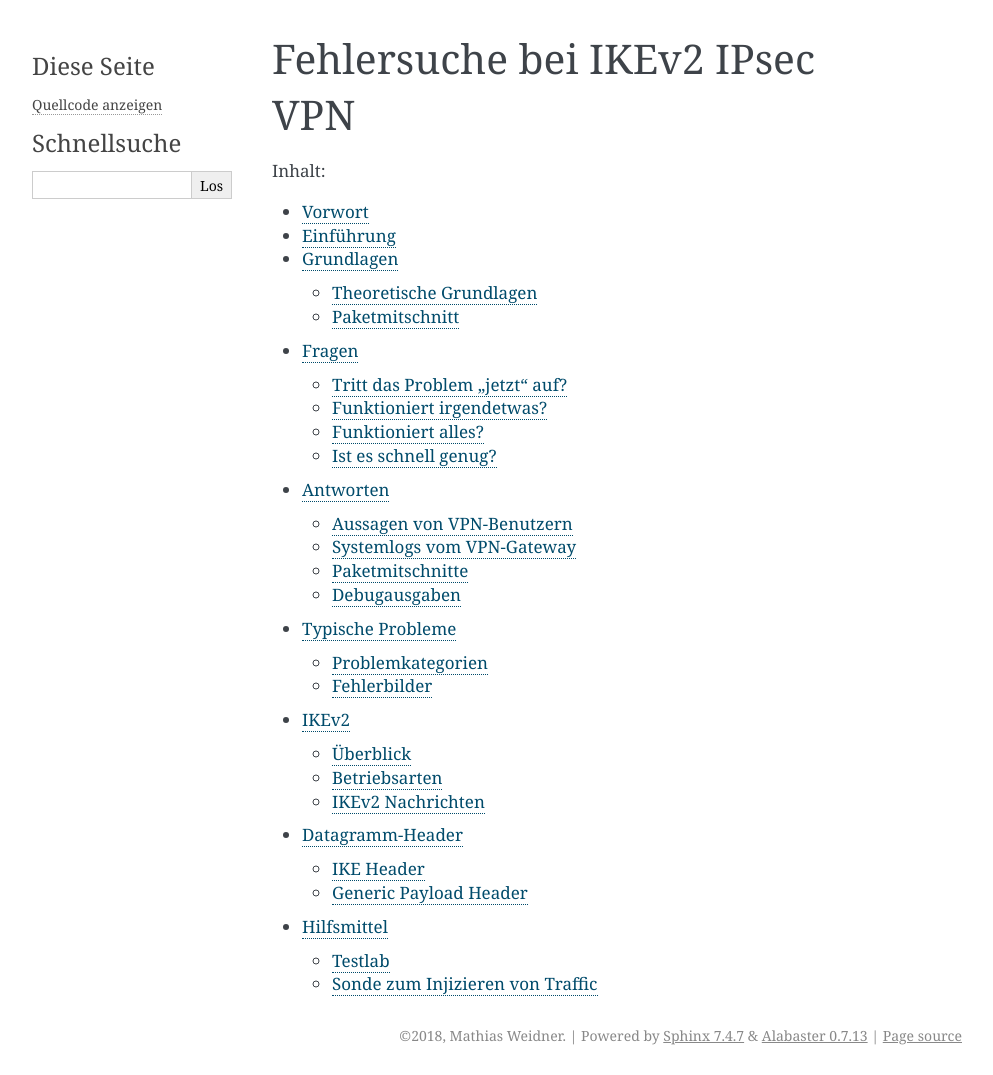
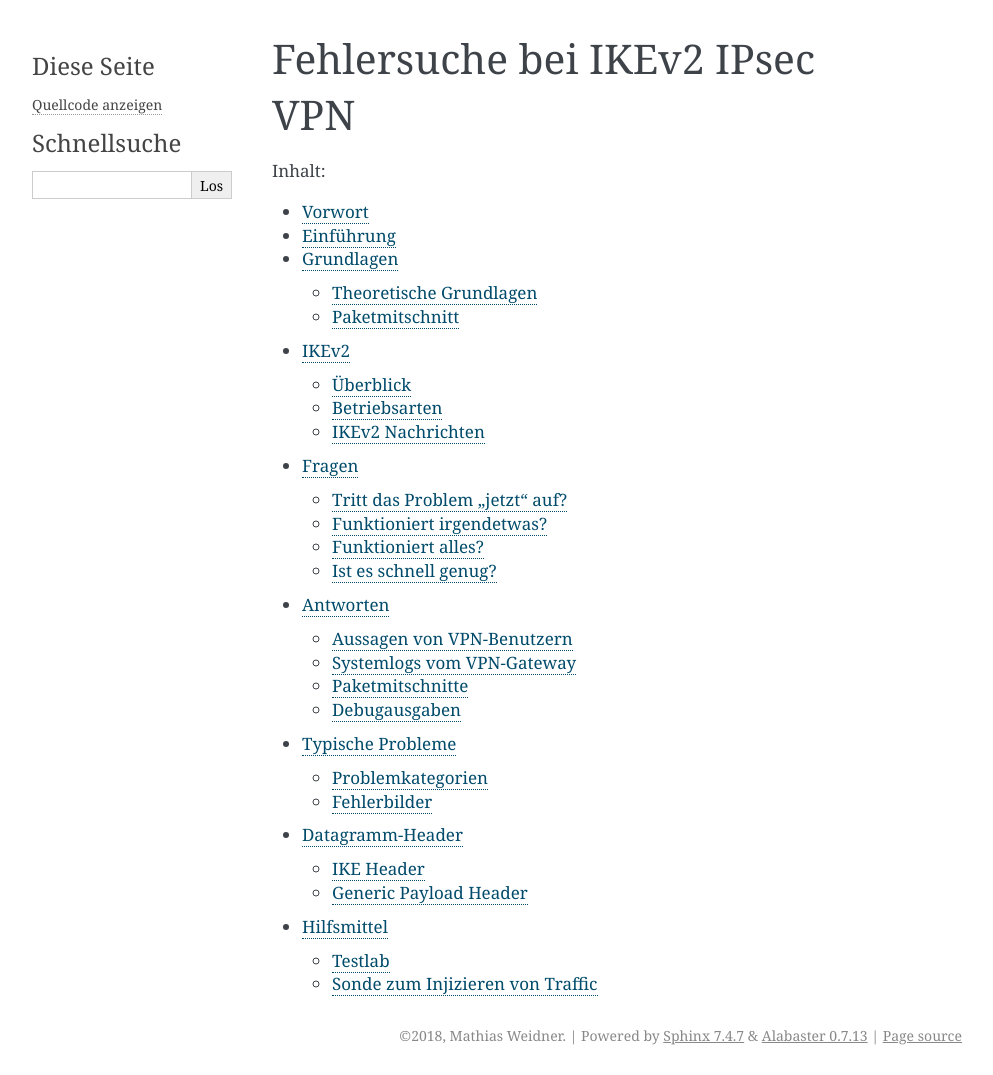
Before and after one commit to matwei-books/Fehlersuche-bei-IPsec-VPN-mit-IKEv2, a Sphinx documentation site: the page built from source/index.rst, in a window 1280 px wide. Shown: the whole page, without its empty margins (148-1141 px from the left). Built offline with Sphinx 7.4.7, drawn with Linux system fonts in a browser that asks for light colours.

```diff
--- a/source/index.rst
+++ b/source/index.rst
@@ -13,10 +13,10 @@ Fehlersuche bei IKEv2 IPsec VPN
    vorwort
    einfuehrung
    grundlagen/index
+   ikev2/index
    vorgehen/fragen
    vorgehen/antworten
    fehler/index
-   ikev2/index
    anhang/anhang
    anhang/datagram-header
    anhang/hilfsmittel
```
